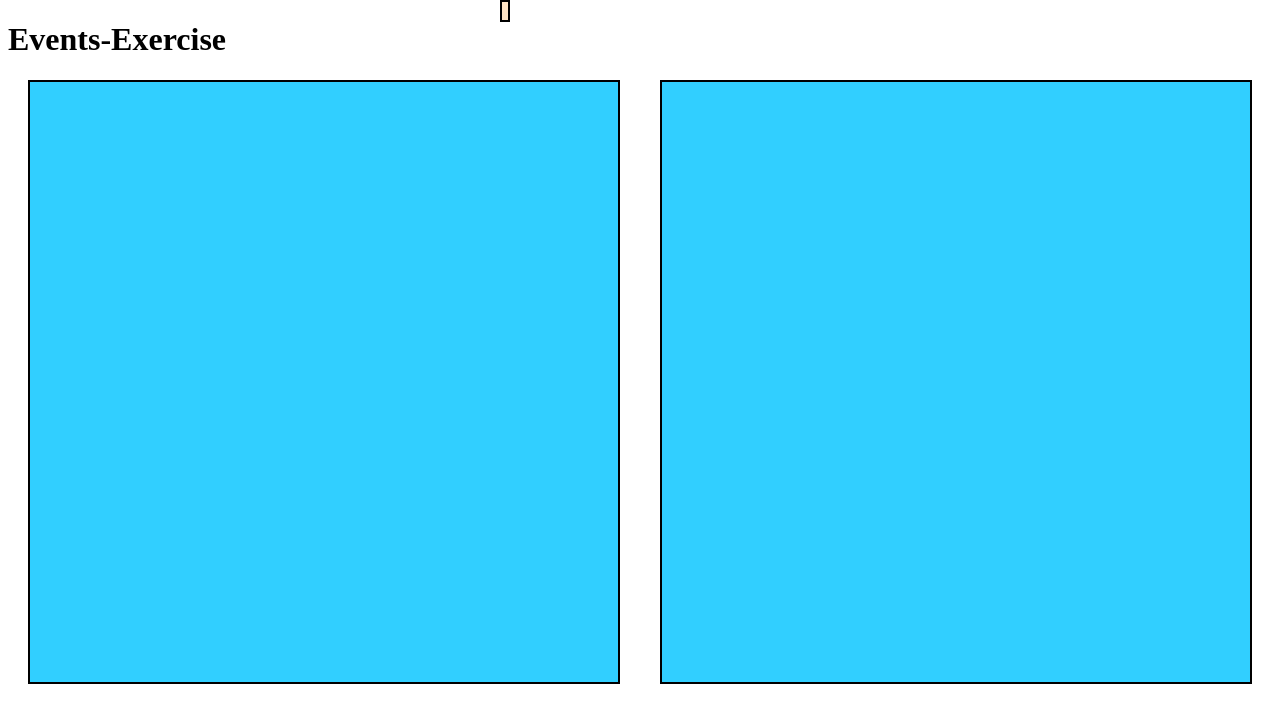
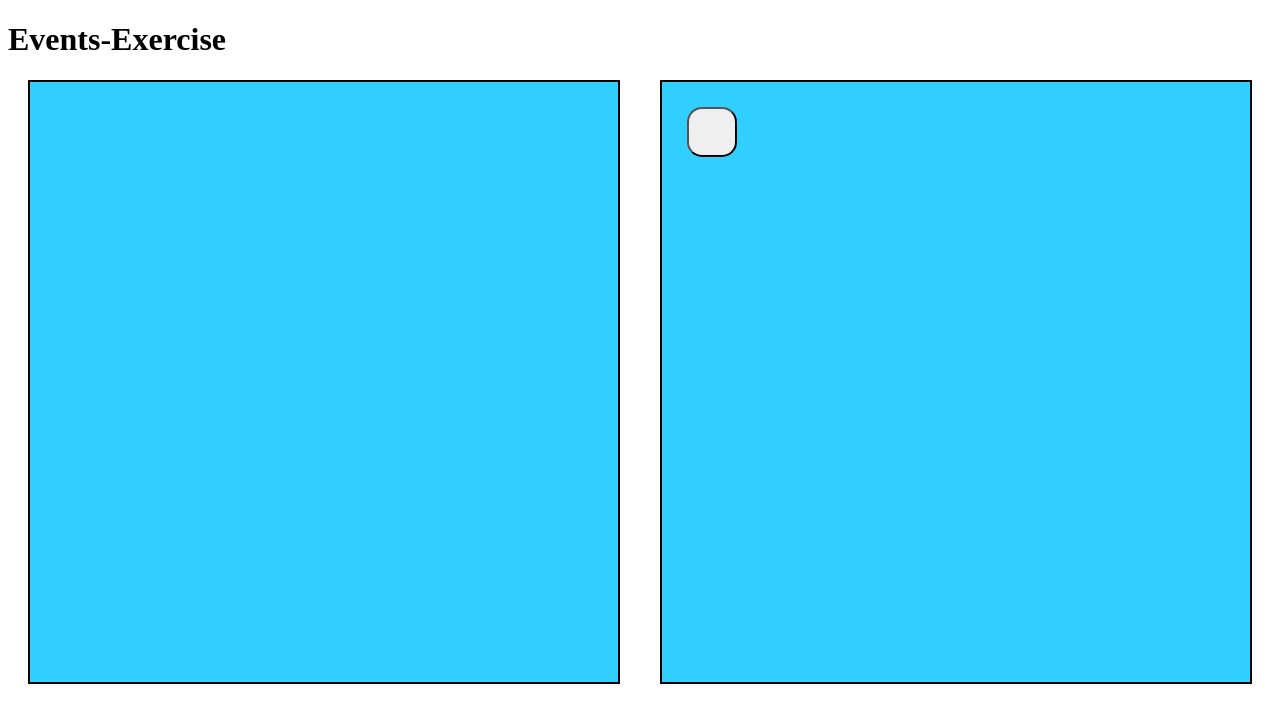
Before and after one commit to henning28/EIA2_WiSe22, a plain HTML site: page L02_Events/L02_EventInspector/EventInspector.html in a window 1280 px wide. Drawn offline with Linux system fonts and the light colour scheme.

Commit message:
WIP: L02

```diff
--- a/L02_Events/L02_EventInspector/EventInspector.html
+++ b/L02_Events/L02_EventInspector/EventInspector.html
@@ -10,17 +10,15 @@
 </head>
 <body>
     <span id="span">
-        <p id="xValue" class="values"></p>
-        <p id="yValue" class="values"></p>
-        <p id="eventTarget" class="values"></p>
+        <p id="xValue"></p>
+        <p id="yValue"></p>
+        <p id="eventTarget"></p>
     </span>
     <h1>Events-Exercise</h1>
     <div class="div_container">
-        <div class="div" name="div0">
-
-        </div>
+        <div class="div" name="div0"></div>
         <div class="div" name="div1">
-
+            <button id="button"></button>
         </div>
     </div>
 </body>
--- a/L02_Events/L02_EventInspector/js/script.js
+++ b/L02_Events/L02_EventInspector/js/script.js
@@ -1,3 +1,10 @@
+/*
+Aufgabe: L02_EventInspector
+Name: Henning Reck
+Matrikel: 271133
+Datum: 19.10.2022
+Quellen:
+*/
 var L02_EventInspector;
 (function (L02_EventInspector) {
     window.addEventListener("load", handleLoad);
@@ -9,13 +16,19 @@ var L02_EventInspector;
         document.querySelector("body").addEventListener("keyup", logInfo);
         document.querySelector("div").addEventListener("click", logInfo);
         document.querySelector("div").addEventListener("keyup", logInfo);
+        document.getElementById("button").addEventListener("click", buttonClick);
     }
     function setInfoBox(_event) {
+        let infoBox = document.getElementById("span");
         let xValue = document.getElementById("xValue");
         let yValue = document.getElementById("yValue");
         let eventTargetValue = document.getElementById("eventTarget");
-        document.querySelector("span").style.top = (_event.clientY + 5) + "px";
-        document.getElementById("span").style.left = (_event.clientX + 5) + "px";
+        xValue.classList.add("values");
+        yValue.classList.add("values");
+        eventTargetValue.classList.add("values");
+        infoBox.style.border = "solid 2px black";
+        infoBox.style.top = (_event.clientY + 5) + "px";
+        infoBox.style.left = (_event.clientX + 5) + "px";
         xValue.innerHTML = "Mouseposition X = " + _event.clientX.toString();
         yValue.innerHTML = "Mouseposition Y = " + _event.clientY.toString();
         eventTargetValue.innerHTML = "Event Target = " + _event.target.toString();
@@ -26,5 +39,8 @@ var L02_EventInspector;
         console.log(_event.currentTarget);
         console.log(_event);
     }
+    function buttonClick(_event) {
+        console.log("button clicked");
+    }
 })(L02_EventInspector || (L02_EventInspector = {}));
 //# sourceMappingURL=script.js.map
--- a/L02_Events/L02_EventInspector/style/style.css
+++ b/L02_Events/L02_EventInspector/style/style.css
@@ -13,10 +13,10 @@
 
 #span {
     top: 0px;
-    left: 500px;
+    left: 0px;
+    z-index: 1;
     position: fixed;
     pointer-events: none;
-    border: solid 2px black;
     background-color: bisque;
 }
 
@@ -24,3 +24,13 @@
     margin: 0 auto;
     padding: 3px;
 }
+
+button {
+    top: 25px;
+    left: 25px;
+    position: relative;
+    height: 50px;
+    width: 50px;
+    border-radius: 15px;
+    cursor: pointer;
+}
```
Also changed, not shown: L02_Events/L02_EventInspector/js/script.ts (+22 -2 lines), L02_Events/L02_EventInspector/EventInspectorActivityDiagram.png (added), L02_Events/L02_EventInspector/EventInspectorUIScribble.png (added), 1 other file.
